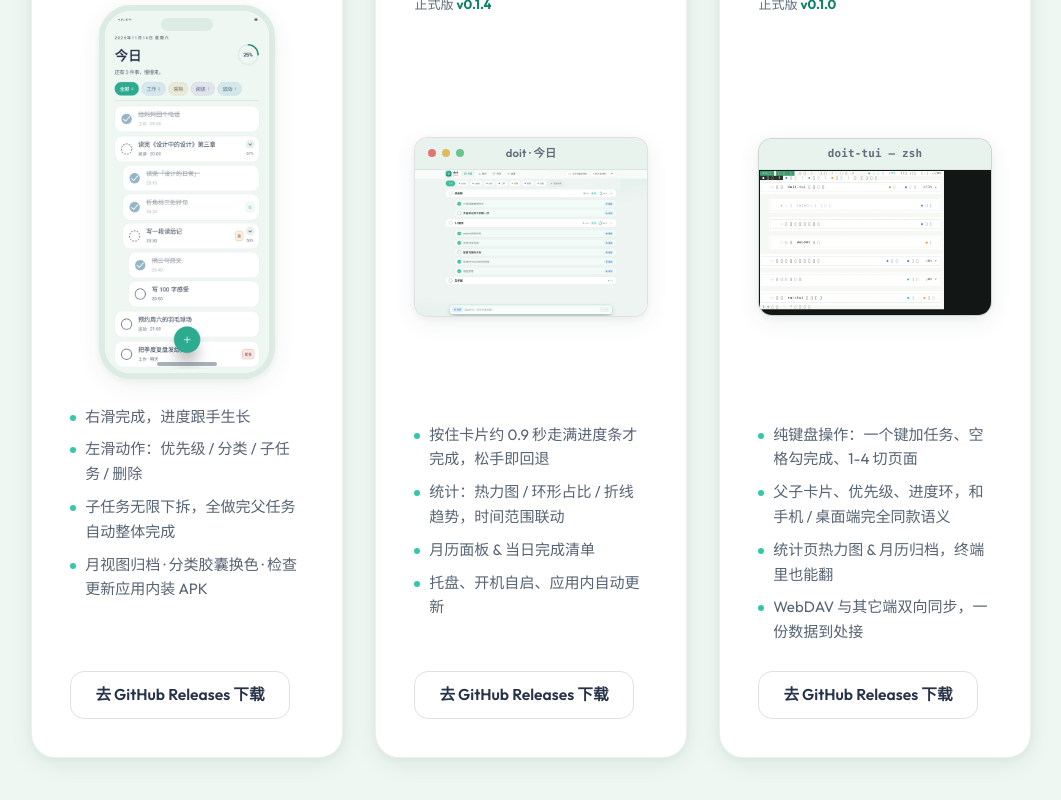
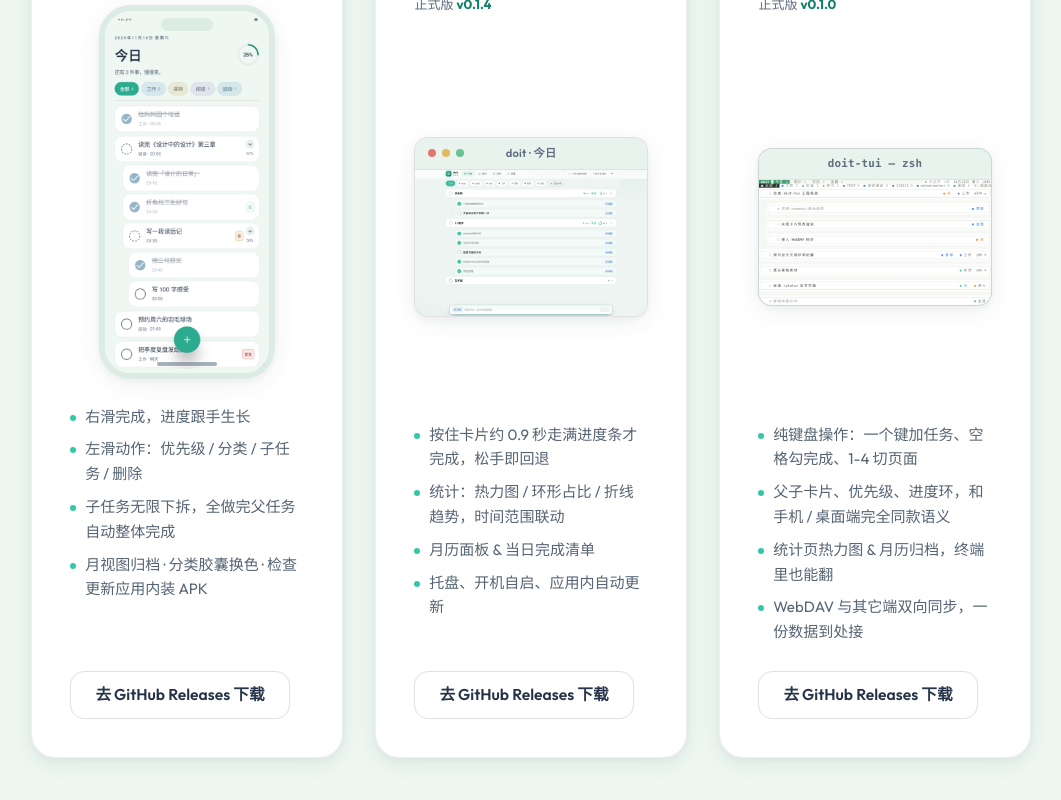
Before and after one commit to nabaonan/doit-website, a Vue app: page / in a window 1280 px wide. Shown: the part 1405-2205 px from the top of the page, without its empty margins (109-1170 px from the left). Built offline with nearby package versions, Linux system fonts and the light colour scheme; no server answers.

Commit message:
fix(site): tui 卡片改用真实终端截图（亮/暗各一张，裁掉窗口边框）

```diff
--- a/src/components/Products.vue
+++ b/src/components/Products.vue
@@ -107,7 +107,7 @@ const { apkVersion, deskVersion, tuiVersion } = useVersions()
                 <span class="term-title">doit-tui — zsh</span>
                 <span class="dots"></span>
               </div>
-              <img :src="theme === 'dark' ? shot('tui_dark') : shot('tui_light')" :alt="theme === 'dark' ? 'doit 终端版深夜主题：ratatui 今日待办、分类胶囊与进度进度环' : 'doit 终端版：ratatui 今日待办、分类胶囊与进度进度环'" width="1816" height="1132" loading="lazy" decoding="async" />
+              <img :src="theme === 'dark' ? shot('tui_dark') : shot('tui_light')" :alt="theme === 'dark' ? 'doit 终端版深夜主题真实运行截图：今日待办、分类胶囊与进度环' : 'doit 终端版真实运行截图：今日待办、分类胶囊与进度环'" width="1280" height="697" loading="lazy" decoding="async" />
             </div>
           </div>
 
```
Also changed, not shown: public/shots/tui_dark.png, public/shots/tui_light.png.
